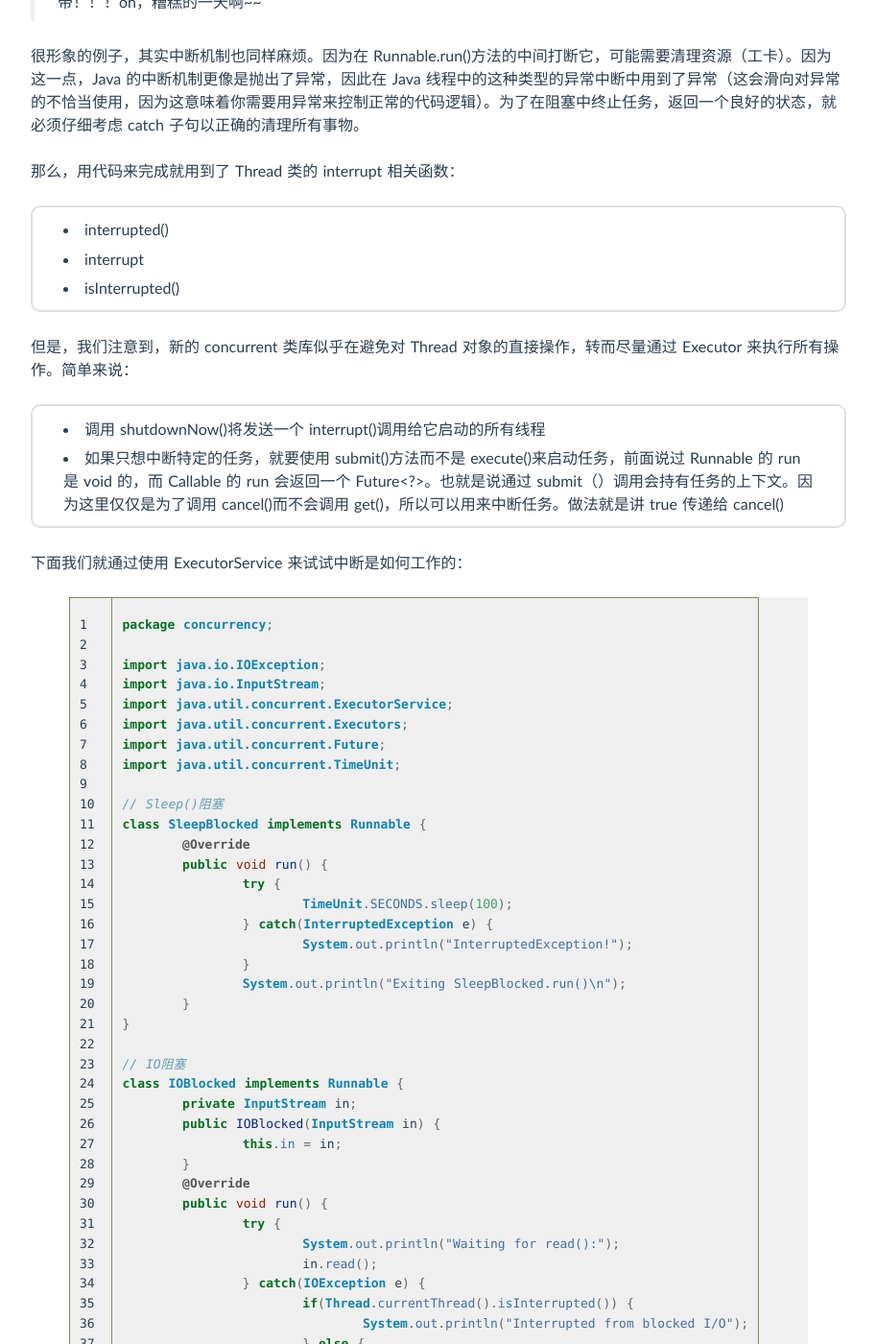
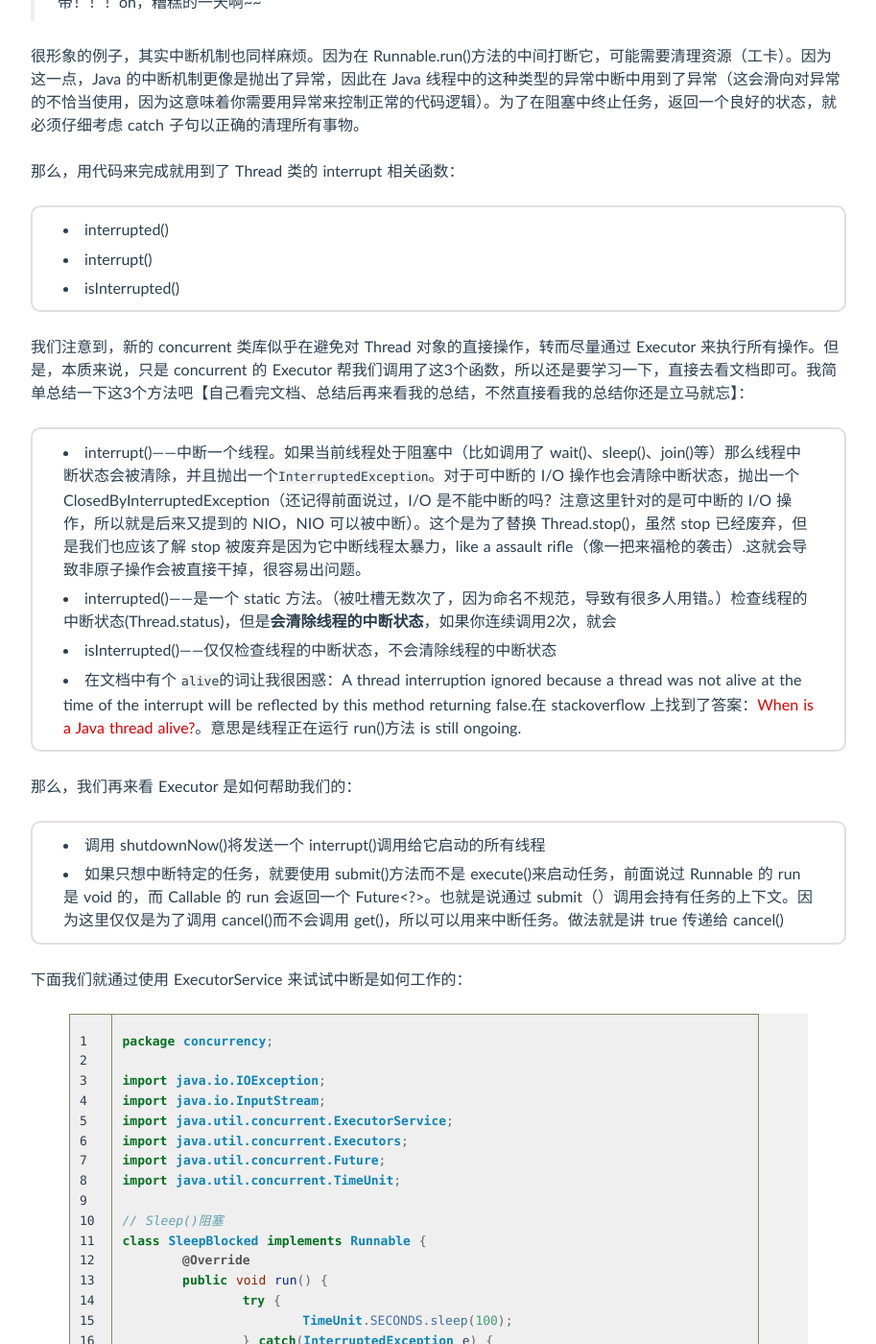
Before and after one commit to niushuai/blog, a Jekyll site: the page built from _posts/2015-01-29-thinking_in_java_chapter21-part03.md, in a window 1280 px wide and 1400 px high, scrolled down 4349 px. Shown: the whole window at 96% size, without its empty margins (183-1096 px from the left). Built offline with Jekyll 4.4.1, drawn with Linux system fonts in a browser that asks for light colours; Markdown is read by kramdown in place of the engine named in the settings; comment, search, counter and statistics services are not loaded.

Commit message:
重新学习了 interrupt()相关的函数

```diff
--- a/_posts/2015-01-29-thinking_in_java_chapter21-part03.md
+++ b/_posts/2015-01-29-thinking_in_java_chapter21-part03.md
@@ -175,10 +175,17 @@ public class OrnametalGarden {
 那么，用代码来完成就用到了 Thread 类的 interrupt 相关函数：
 
 * interrupted()
-* interrupt
+* interrupt()
 * isInterrupted()
 
-但是，我们注意到，新的 concurrent 类库似乎在避免对 Thread 对象的直接操作，转而尽量通过 Executor 来执行所有操作。简单来说：
+我们注意到，新的 concurrent 类库似乎在避免对 Thread 对象的直接操作，转而尽量通过 Executor 来执行所有操作。但是，本质来说，只是 concurrent 的 Executor 帮我们调用了这3个函数，所以还是要学习一下，直接去看文档即可。我简单总结一下这3个方法吧【自己看完文档、总结后再来看我的总结，不然直接看我的总结你还是立马就忘】：
+
+* interrupt()——中断一个线程。如果当前线程处于阻塞中（比如调用了 wait()、sleep()、join()等）那么线程中断状态会被清除，并且抛出一个`InterruptedException`。对于可中断的 I/O 操作也会清除中断状态，抛出一个 ClosedByInterruptedException（还记得前面说过，I/O 是不能中断的吗？注意这里针对的是可中断的 I/O 操作，所以就是后来又提到的 NIO，NIO 可以被中断）。这个是为了替换 Thread.stop()，虽然 stop 已经废弃，但是我们也应该了解 stop 被废弃是因为它中断线程太暴力，like a assault rifle（像一把来福枪的袭击）.这就会导致非原子操作会被直接干掉，很容易出问题。
+* interrupted()——是一个 static 方法。（被吐槽无数次了，因为命名不规范，导致有很多人用错。）检查线程的中断状态(Thread.status)，但是**会清除线程的中断状态**，如果你连续调用2次，就会
+* isInterrupted()——仅仅检查线程的中断状态，不会清除线程的中断状态
+* 在文档中有个 `alive`的词让我很困惑：A thread interruption ignored because a thread was not alive at the time of the interrupt will be reflected by this method returning false.在 stackoverflow 上找到了答案：[When is a Java thread alive?](http://stackoverflow.com/questions/17293304/when-is-a-java-thread-alive)。意思是线程正在运行 run()方法 is still ongoing.
+
+那么，我们再来看 Executor 是如何帮助我们的：
 
 * 调用 shutdownNow()将发送一个 interrupt()调用给它启动的所有线程
 * 如果只想中断特定的任务，就要使用 submit()方法而不是 execute()来启动任务，前面说过 Runnable 的 run 是 void 的，而 Callable 的 run 会返回一个 Future<?>。也就是说通过 submit（）调用会持有任务的上下文。因为这里仅仅是为了调用 cancel()而不会调用 get()，所以可以用来中断任务。做法就是讲 true 传递给 cancel()
```
